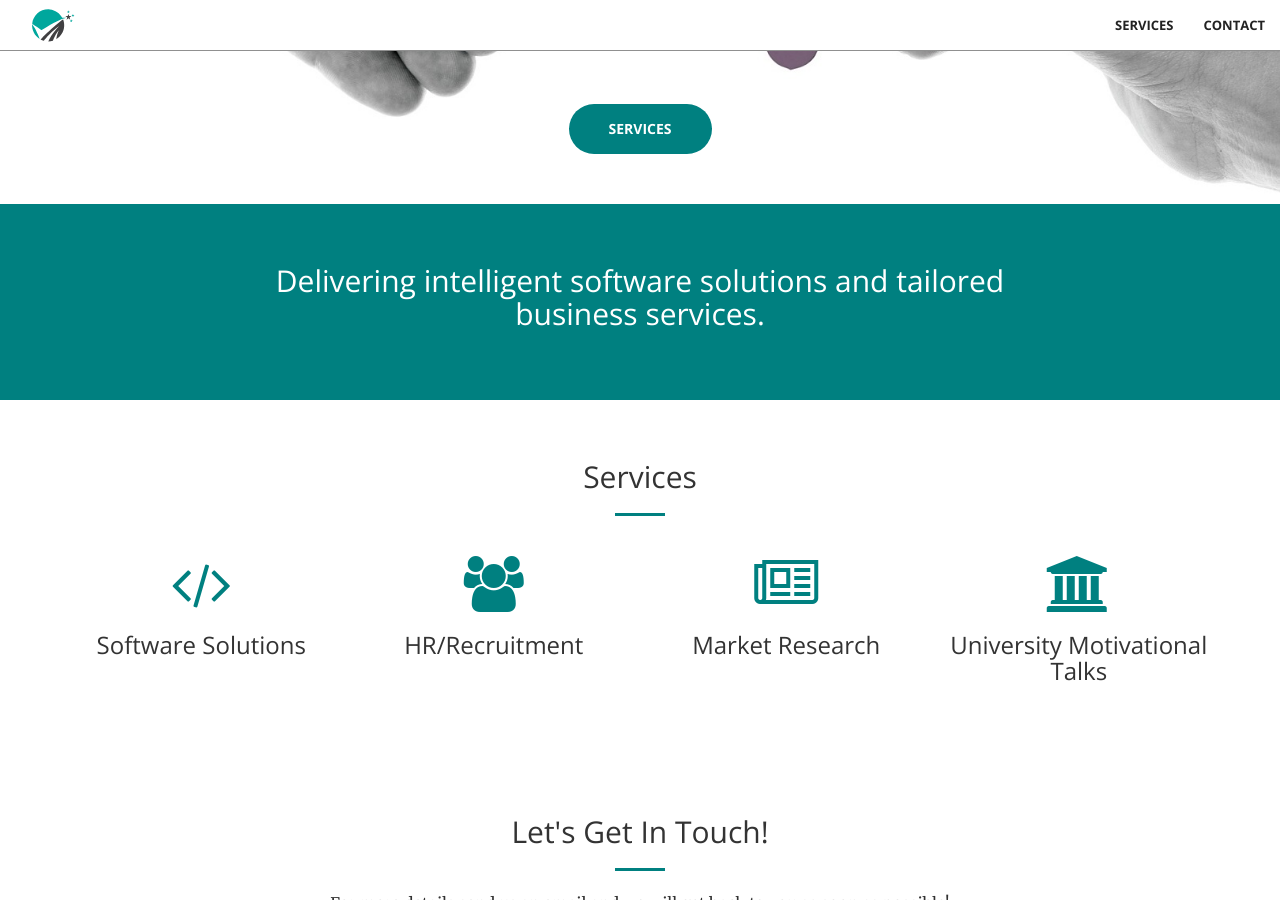
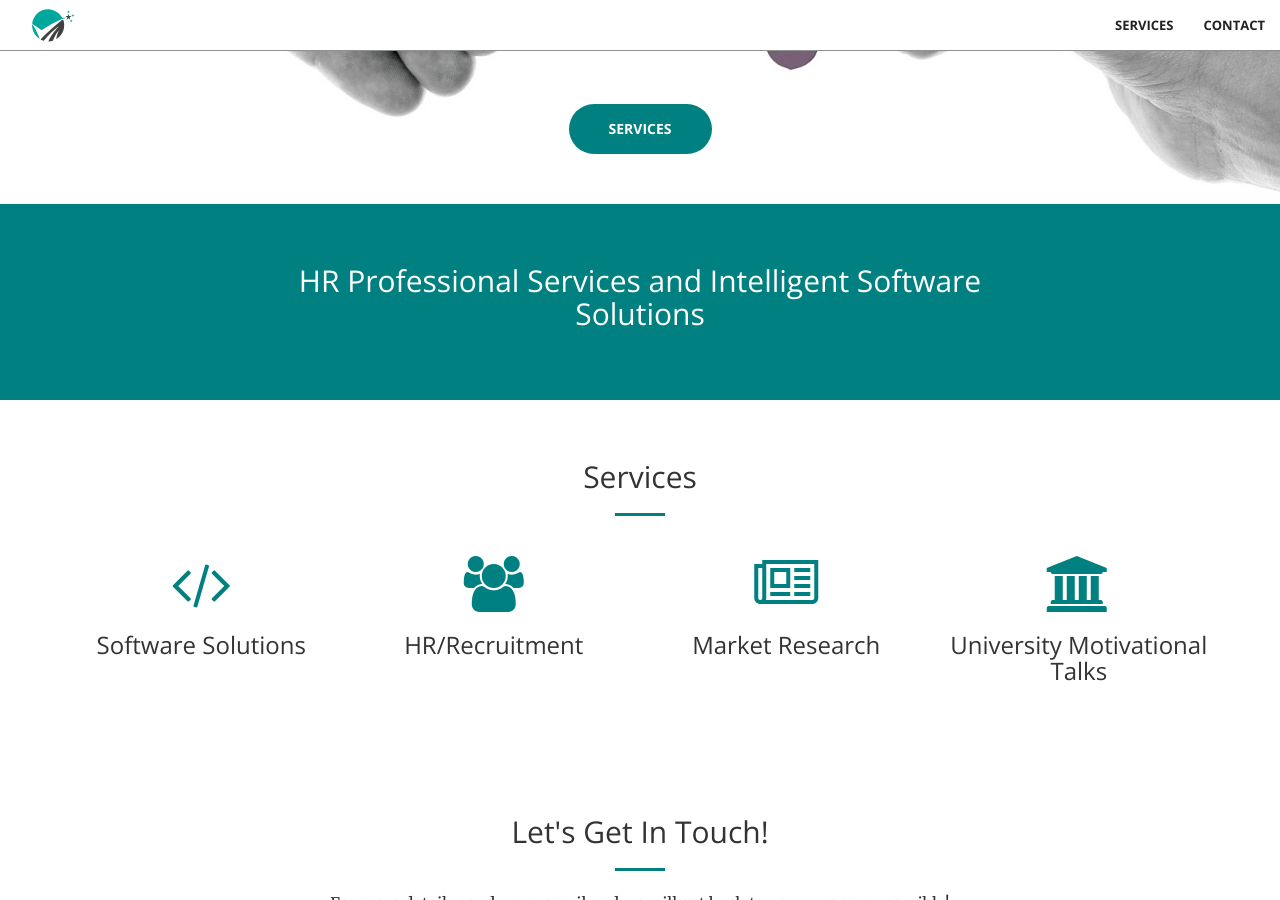
Before and after one commit to tjbsynergy/tjbsynergy.github.io, a Jekyll site: the page built from index.html, in a window 1280 px wide and 900 px high, scrolled down 381 px. Built offline with Jekyll 4.4.1, drawn with Linux system fonts in a browser that asks for light colours.

Commit message:
Update call-to-action.html
tag line update

```diff
--- a/_includes/call-to-action.html
+++ b/_includes/call-to-action.html
@@ -2,7 +2,8 @@
     <div class="container">
         <div class="row">
             <div class="col-lg-8 col-lg-offset-2 text-center">
-                <h2 class="section-heading">Delivering intelligent software solutions and tailored business services.</h2>
+                <h2 class="section-heading">HR Professional Services and Intelligent Software Solutions</h2>
+                <!--<h2 class="section-heading">Delivering intelligent software solutions and tailored business services.</h2>-->
                 <!--
                 <hr class="light">
                 <p class="text-faded">Start Bootstrap has everything you need to get your new website up and running in no time! All of the templates and themes on Start Bootstrap are open source, free to download, and easy to use. No strings attached!</p>
```
